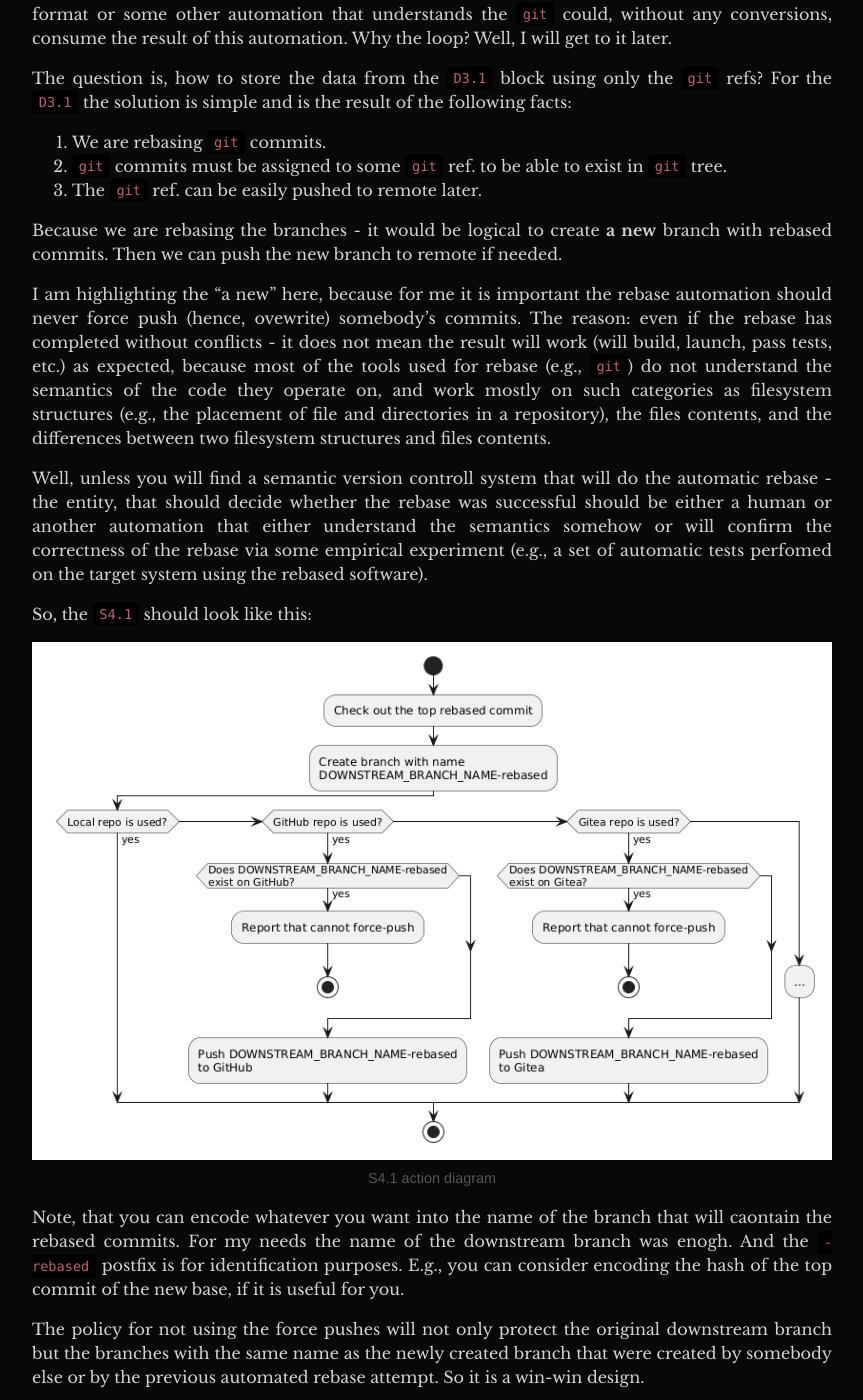
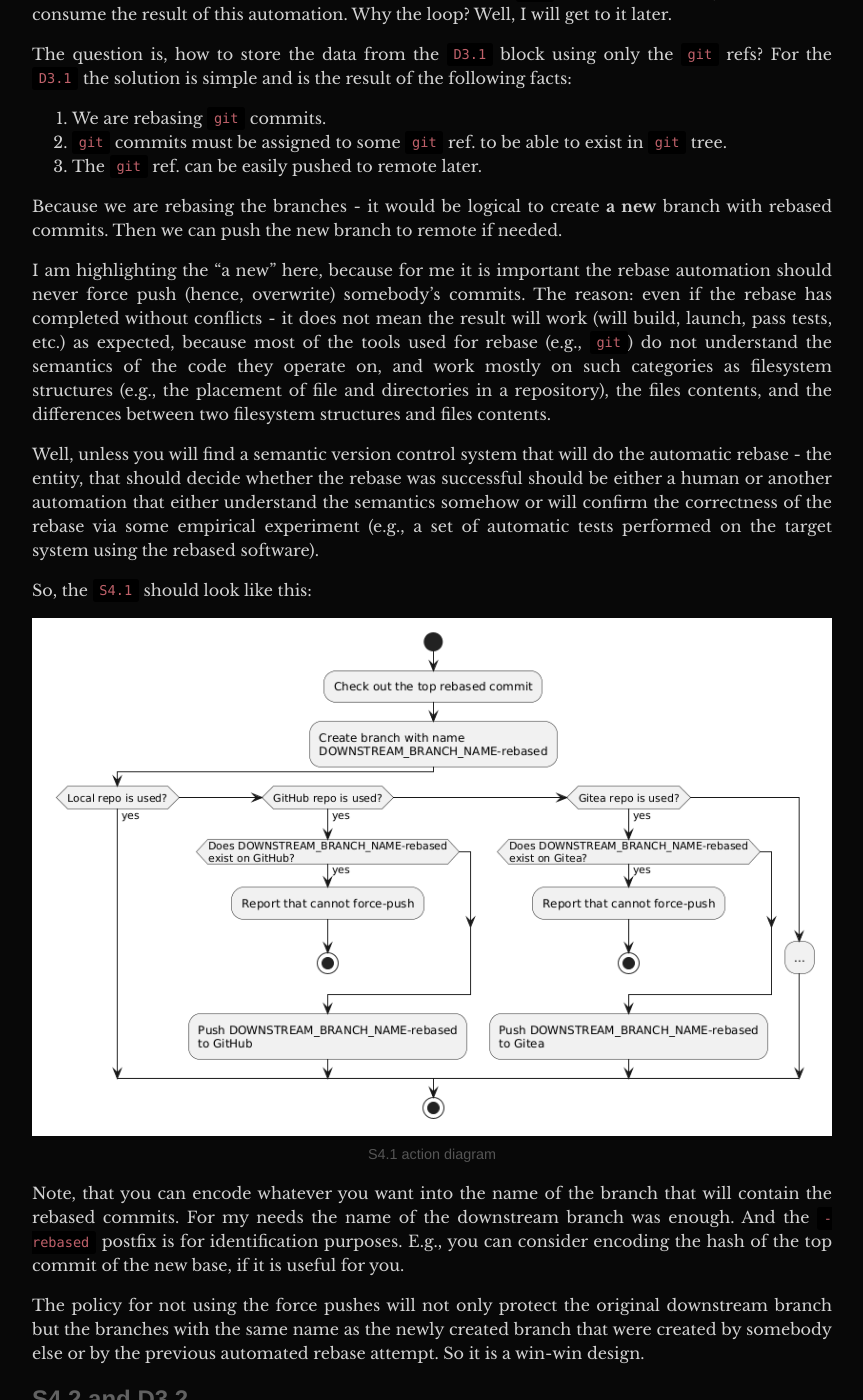
Before and after one commit to DaniilKl/vafelka-blog, a Jekyll site: the page built from _posts/2026-05-05-rebasing-automation.md, in a window 1280 px wide and 1400 px high, scrolled down 6256 px. Shown: the whole window, without its empty margins (208-1071 px from the left). Built offline with Jekyll 4.4.1, drawn with Linux system fonts in a browser that asks for light colours; some of the changed text lies outside the part shown.

Commit message:
_posts: rebasing-automation: spellcheck
Signed-off-by: Daniil Klimuk <danik.klimuk13@gmail.com>

```diff
--- a/_posts/2026-05-05-rebasing-automation.md
+++ b/_posts/2026-05-05-rebasing-automation.md
@@ -242,7 +243,7 @@ branch with rebased commits. Then we can push the new branch to remote if
 needed.
 
 I am highlighting the "a new" here, because for me it is important the
-rebase automation should never force push (hence, ovewrite) somebody's commits.
+rebase automation should never force push (hence, overwrite) somebody's commits.
 The reason: even if the rebase has completed without conflicts - it does not
 mean the result will work (will build, launch, pass tests, etc.) as expected,
 because most of the tools used for rebase (e.g., `git`) do not understand the
@@ -251,11 +252,11 @@ filesystem structures (e.g., the placement of file and directories in a
 repository), the files contents, and the differences between two filesystem
 structures and files contents.
 
-Well, unless you will find a semantic version controll system that will do the
+Well, unless you will find a semantic version control system that will do the
 automatic rebase - the entity, that should decide whether the rebase was
 successful should be either a human or another automation that either understand
 the semantics somehow or will confirm the correctness of the rebase via some
-empirical experiment (e.g., a set of automatic tests perfomed on the target
+empirical experiment (e.g., a set of automatic tests performed on the target
 system using the rebased software).
 
 So, the `S4.1` should look like this:
@@ -264,8 +265,8 @@ So, the `S4.1` should look like this:
 _S4.1 action diagram_
 
 Note, that you can encode whatever you want into the name of the branch that
-will caontain the rebased commits. For my needs the name of the downstream
-branch was enogh. And the `-rebased` postfix is for identification purposes.
+will contain the rebased commits. For my needs the name of the downstream
+branch was enough. And the `-rebased` postfix is for identification purposes.
 E.g., you can consider encoding the hash of the top commit of the new base, if
 it is useful for you.
 
```
Also changed, not shown: other parts of _posts/2026-05-05-rebasing-automation.md (+26 -25 lines).
